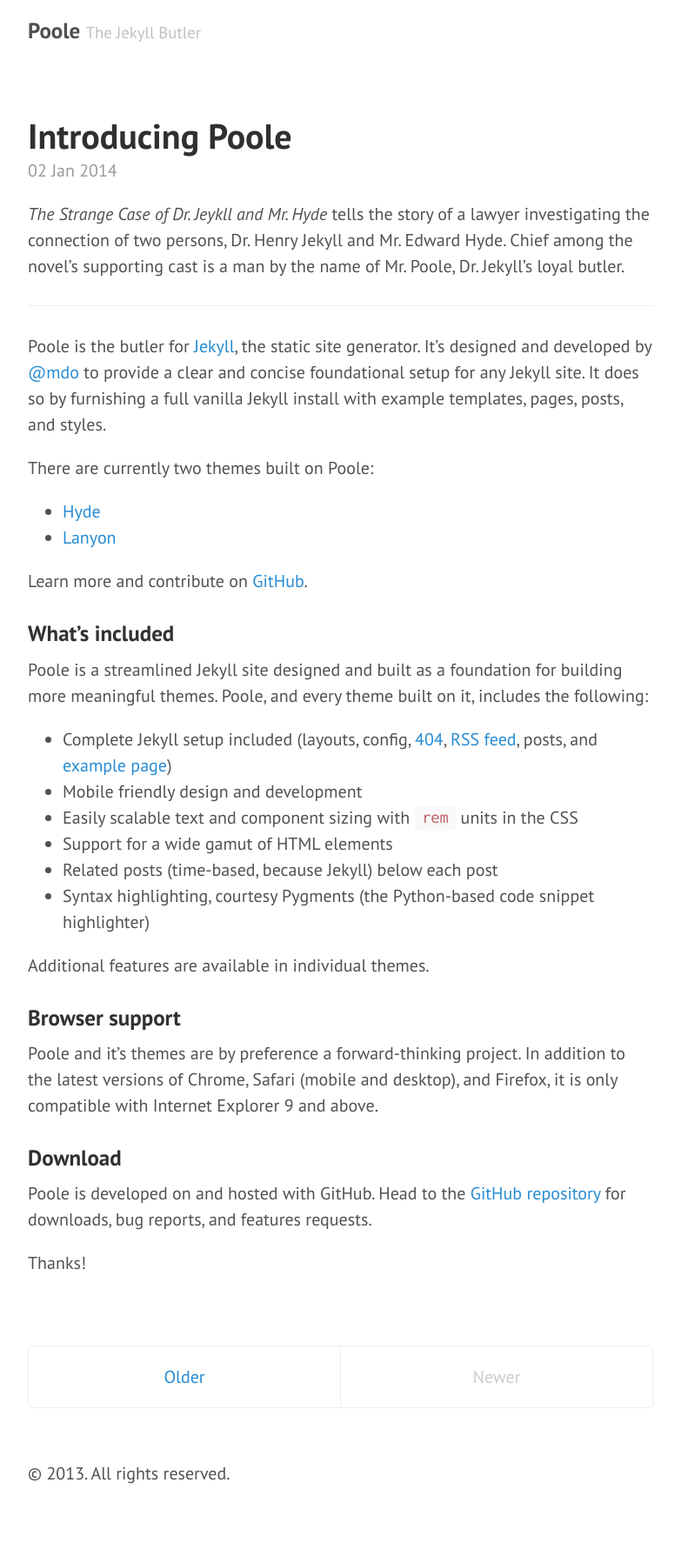
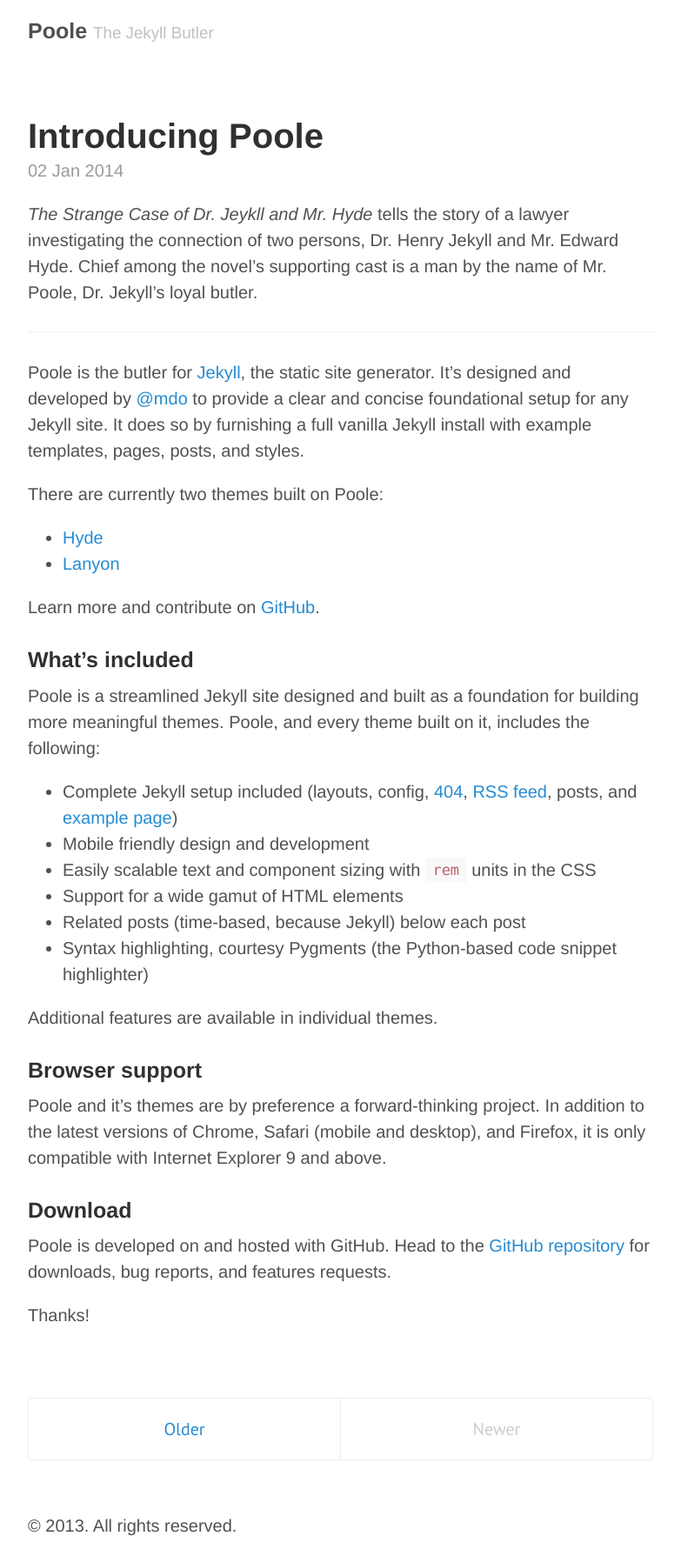
Before and after one commit to gaearon/react-hot-loader, a Jekyll site: the page built from index.html, in a window 1280 px wide. Shown: the whole page at 87% size, without its empty margins (248-1031 px from the left). Built offline with Jekyll 4.4.1, drawn with Linux system fonts in a browser that asks for light colours; Markdown is read by kramdown in place of the engine named in the settings; the list of posts is cut into pages by our own code; before the commit the page ends 1729 px from its top, so only the background shows below that.

Commit message:
edit opening comment

```diff
--- a/public/css/poole.css
+++ b/public/css/poole.css
@@ -9,13 +9,8 @@
  *    \ \_\
  *     \/_/
  *
- * In the novel, *The Strange Case of Dr. Jeykll and Mr. Hyde*, Mr. Poole is Dr.
- * Jekyll's virtuous and loyal butler. Similarly, Poole is an upstanding and
- * effective foundation for Jekyll themes.
- *
- * Designed, built, and released under MIT license by @mdo.
- *
- * Learn more at https://github.com/poole/poole.
+ * Designed, built, and released under MIT license by @mdo. Learn more at
+ * https://github.com/poole/poole.
  */
 
 
@@ -53,7 +48,7 @@
 }
 
 html {
-  font-family: "PT Sans", Helvetica, Arial, sans-serif;
+  font-family: "Helvetica Neue", Helvetica, Arial, sans-serif;
   font-size: 16px;
   line-height: 1.5;
 }
```
